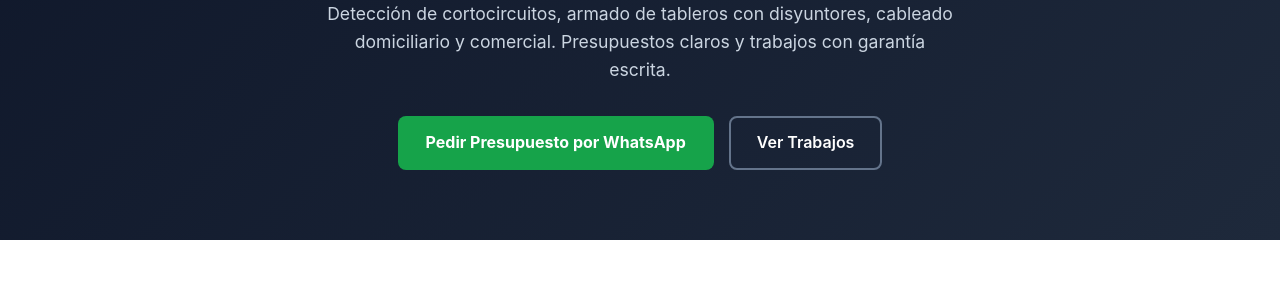
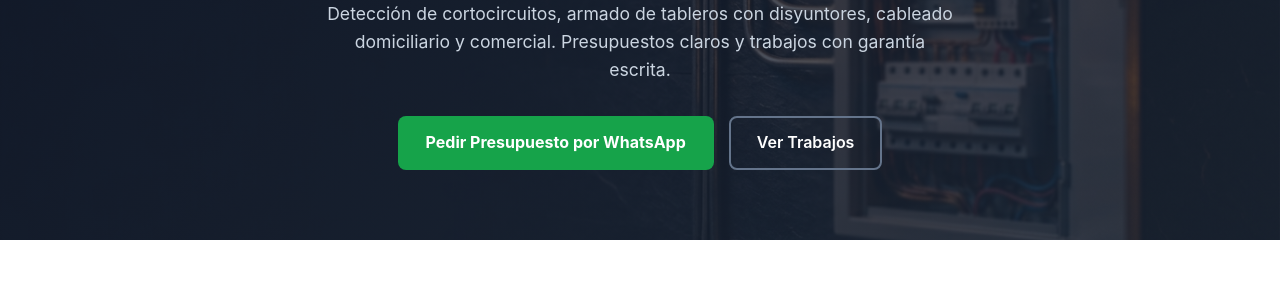
Before and after one commit to marcelonarvaez19/SitioWebMarceloNarvaez, a plain HTML site: page demos/electricista.html in a window 1280 px wide. Shown: the part 355-657 px from the top of the page. Drawn offline with Linux system fonts and the light colour scheme.

Commit message:
Agrego imagen de fondo en maqueta Electricista

```diff
--- a/demos/electricista.html
+++ b/demos/electricista.html
@@ -107,10 +107,12 @@
 
         /* Hero */
         .hero {
-            background: linear-gradient(135deg, var(--oscuro) 0%, var(--oscuro-secundario) 100%);
-            color: var(--blanco);
-            padding: 70px 5%;
-            text-align: center;
+            background:
+            linear-gradient(135deg, rgba(15, 23, 42, 0.82) 0%, rgba(30, 41, 59, 0.76) 100%),
+            url('../img/img_Electricista.webp') center / cover no-repeat;
+        color: #ffffff;
+        padding: 70px 5%;
+        text-align: center;
         }
 
         .badge-urgencia {
```
